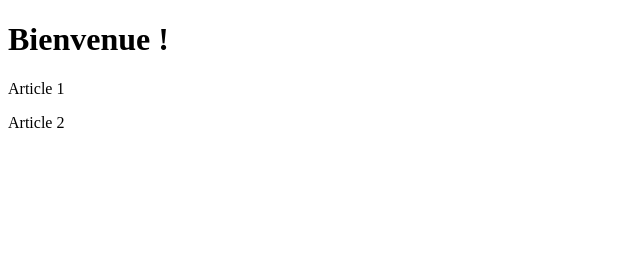
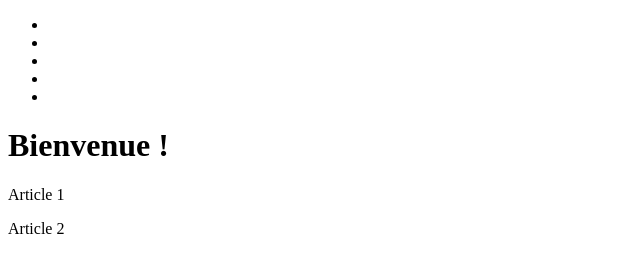
Before and after one commit to JessicaCiosi/tutoGit, a plain HTML site: page index.html in a window 1280 px wide. Shown: the whole page, without its empty margins (0-640 px from the left). Drawn offline with Linux system fonts and the light colour scheme.

Commit message:
mise en place du menu

```diff
--- a/index.html
+++ b/index.html
@@ -6,6 +6,17 @@
     <title>Mon site web</title>
 </head>
 <body>
+
+<div id="page">
+    <div class="logo"></div>
+    <ul class="navigation">
+        <li><a href=""></a></li>
+        <li><a href=""></a></li>
+        <li><a href=""></a></li>
+        <li><a href=""></a></li>
+        <li><a href=""></a></li>
+    </ul>
+</div>
     <h1>Bienvenue !</h1>
     <p>Article 1</p>
     <p>Article 2</p>
```
